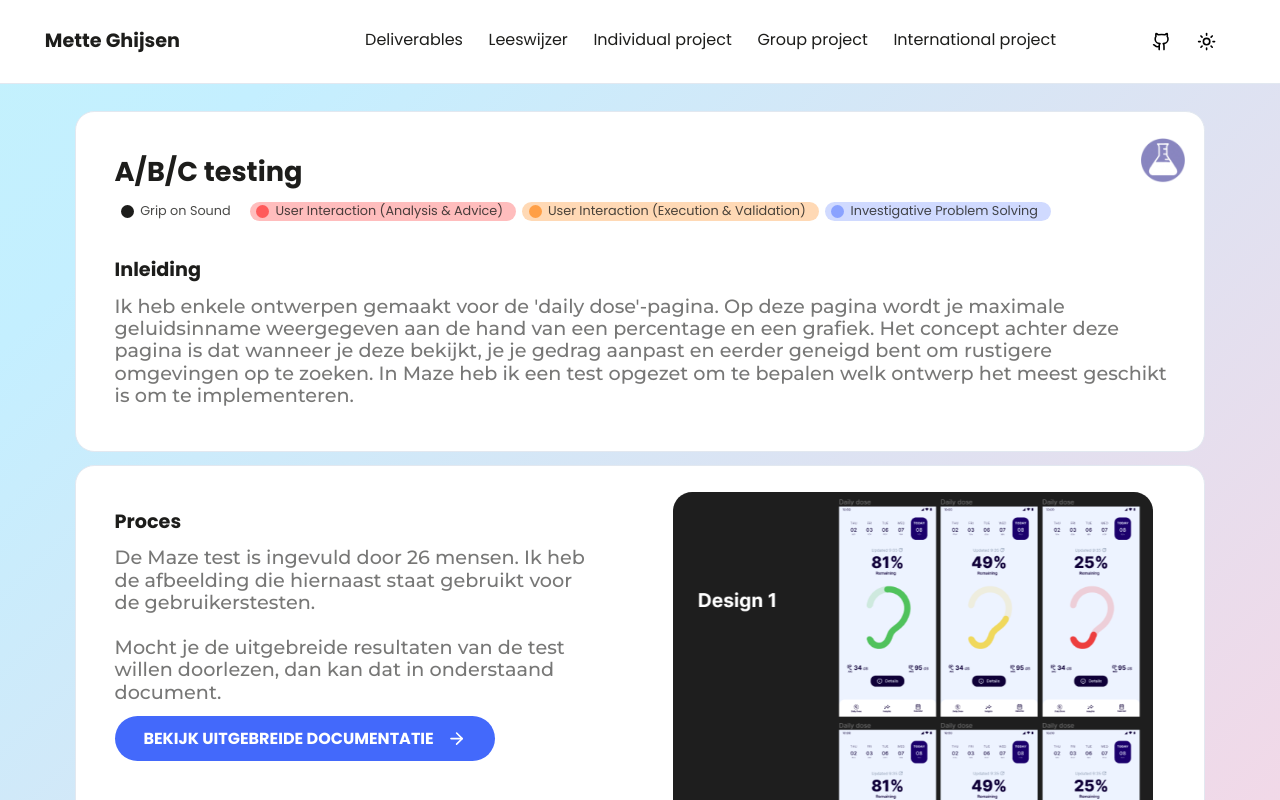
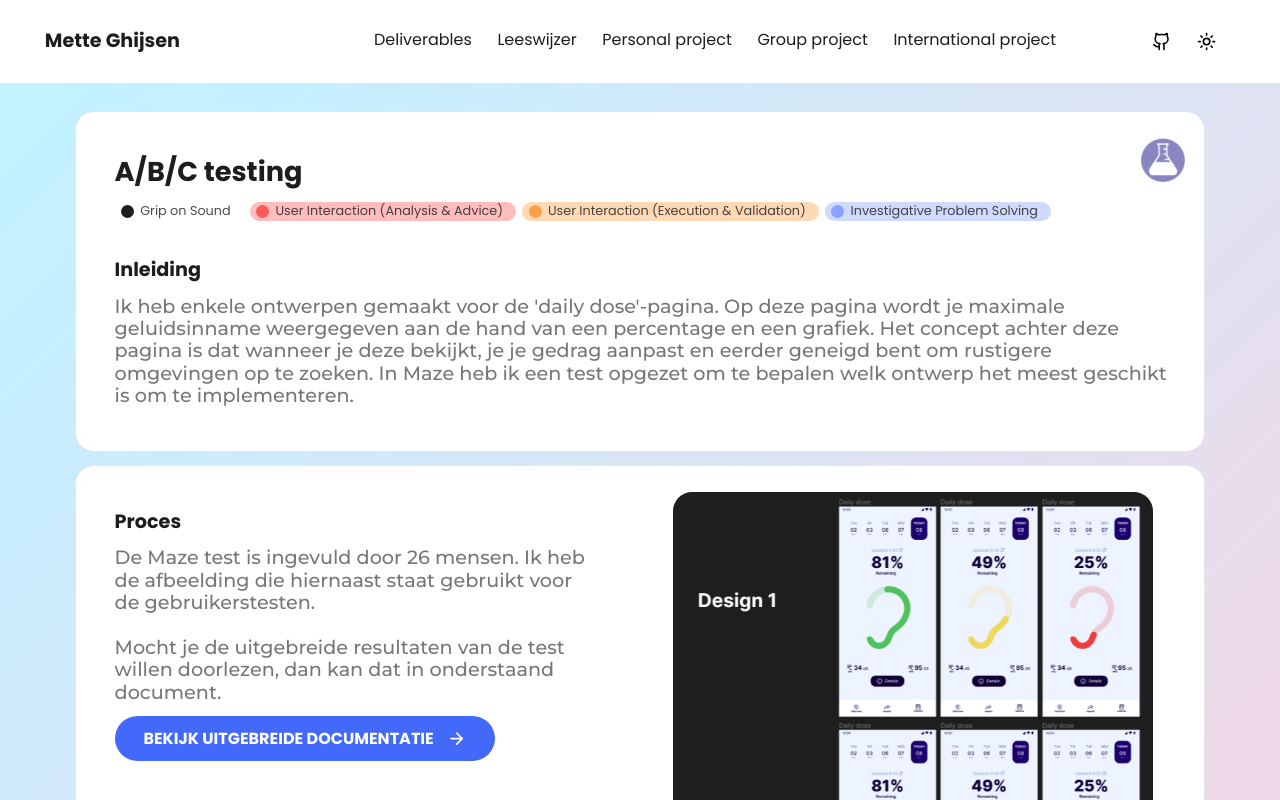
Before and after one commit to metteghijsen/semester6-website, a Nuxt app in the folder frontend/: page /deliverable/abctesting in a window 1280 px wide. Shown: the top 800 px of the page. Built offline with nearby package versions, Linux system fonts and the light colour scheme.

Commit message:
Feature: Changed individual project to personal project for consistency

```diff
--- a/frontend/components/layout/Taskbar.vue
+++ b/frontend/components/layout/Taskbar.vue
@@ -145,7 +145,7 @@ onMounted(() => {
 const links = [
   { text: 'Deliverables', to: '/deliverables' },
   { text: 'Leeswijzer', to: '/leeswijzer' },
-  { text: 'Individual project', to: '/individualproject' },
+  { text: 'Personal project', to: '/individualproject' },
   { text: 'Group project', to: '/groupproject' },
   { text: 'International project', to: '/internationalproject' }
 ]
```
